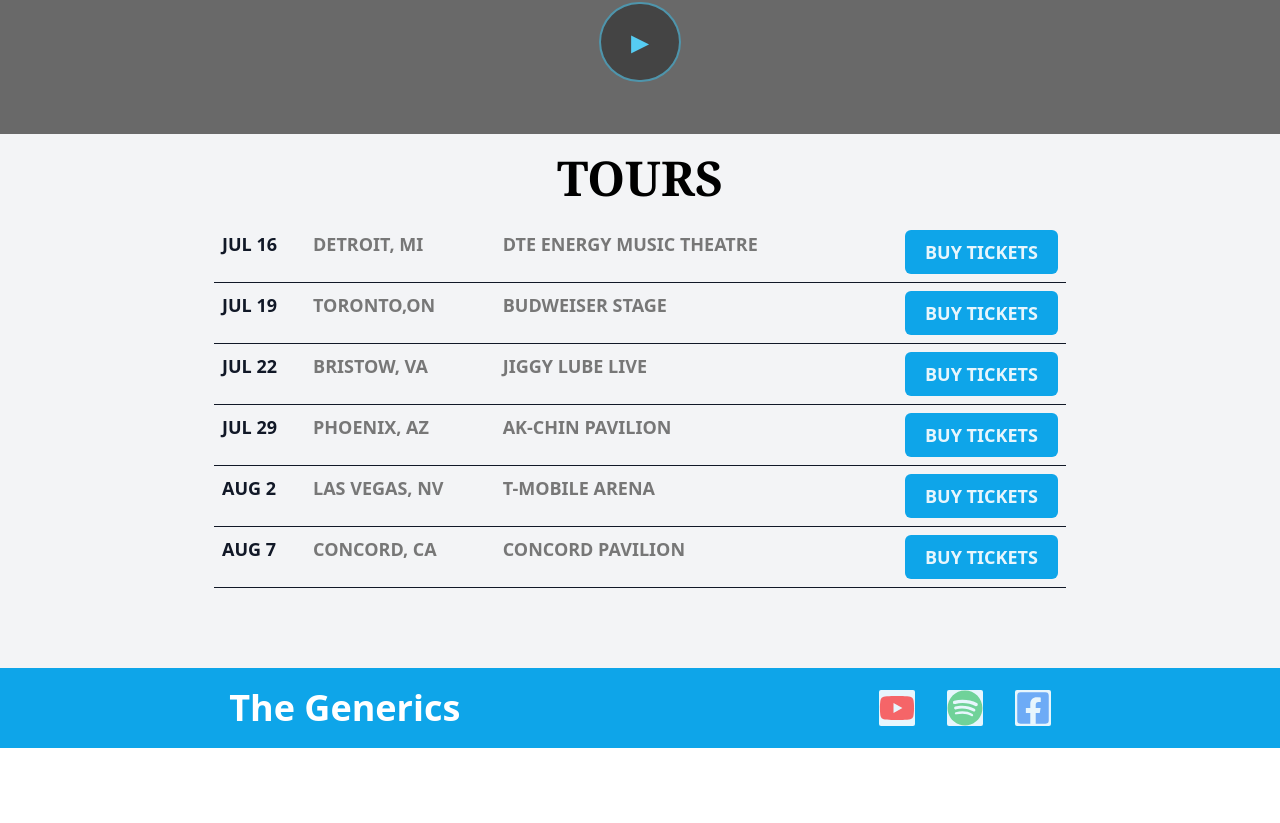
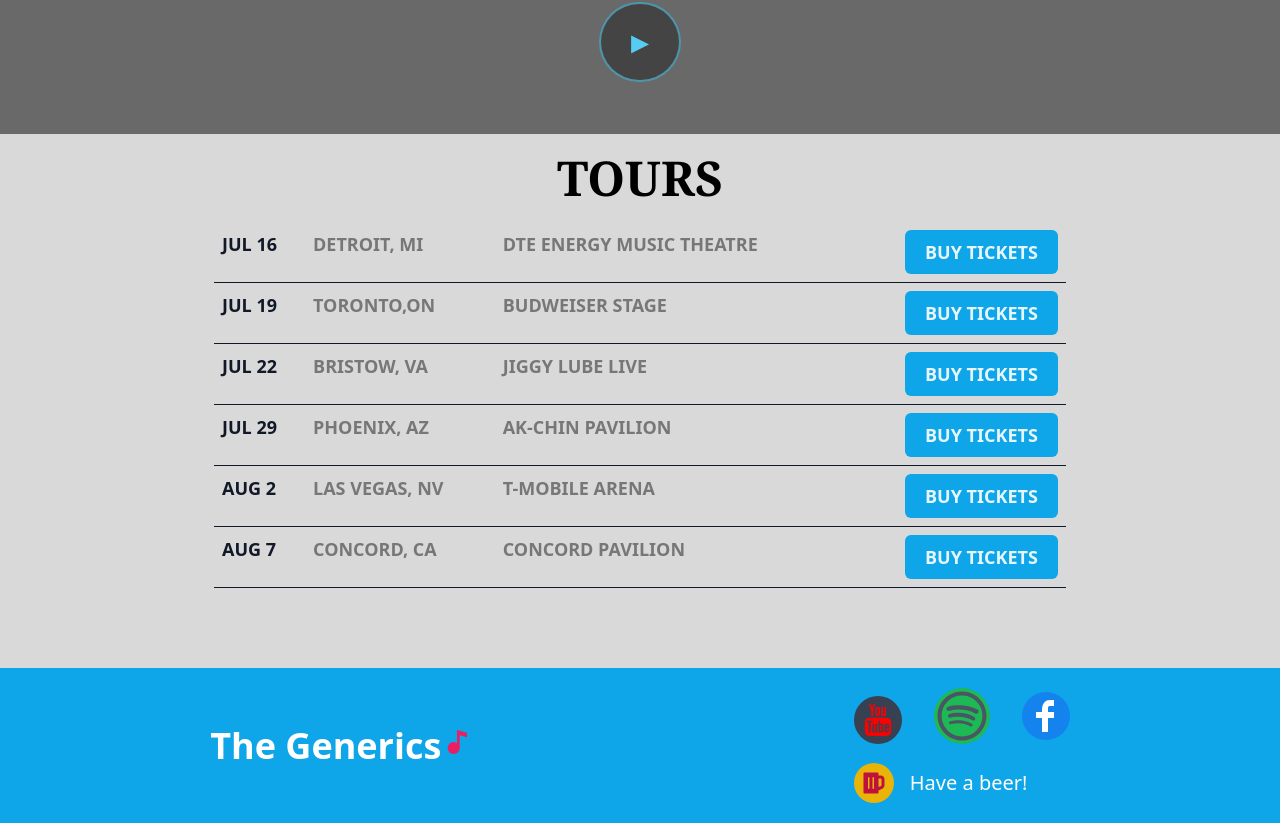
Before and after one commit to godseye1310/ecommerce-app, a React (Create React App) app: page /home in a window 1280 px wide. Shown: the part 294-1117 px from the top of the page. Before the commit the page ends 1042 px from the top, so only its background shows below. Built offline with nearby package versions, Linux system fonts and the light colour scheme.

Commit message:
styling finishing touches done

```diff
--- a/src/components/Cart/Cart.jsx
+++ b/src/components/Cart/Cart.jsx
@@ -39,6 +39,11 @@
 						</thead>
 					</table>
 				</div>
+				{!cart.length && (
+					<div className=" text-center text-white/75 bg-gray-400 bg-opacity-30 mx-4 my-10 rounded-md p-5 font-semibold transition ease-out duration-500">
+						Your Cart is currently Empty "_"
+					</div>
+				)}
 				<div className="overflow-y-auto rounded-b-lg max-h-[90%] cartList-scrollbar">
 					<table className="w-full text-sm text-left text-white/80 ">
 						<tbody className="w-full font-semibold max-xs:font-medium last-tr-td-padding">
--- a/src/components/Cart/CartItem.jsx
+++ b/src/components/Cart/CartItem.jsx
@@ -10,7 +10,7 @@
 	};
 
 	return (
-		<tr className=" odd:bg-green-300 odd:bg-opacity-15 even:bg-sky-500 even:bg-opacity-10 ">
+		<tr className=" odd:bg-teal-500 odd:bg-opacity-15 even:bg-cyan-500 even:bg-opacity-10 ">
 			<td className="pl-1 py-3 whitespace-nowrap w-[20%]">
 				<img
 					className="size-24 rounded-lg object-cover max-xs:size-16"
--- a/src/components/layout/Footer.jsx
+++ b/src/components/layout/Footer.jsx
@@ -1,32 +1,62 @@
 import React from 'react';
-import { FaYoutube, FaSpotify, FaFacebookSquare } from 'react-icons/fa';
+import { AiOutlineSpotify } from 'react-icons/ai';
+import { FaBeer } from 'react-icons/fa';
+import { FcMusic } from 'react-icons/fc';
+import { TfiYoutube } from 'react-icons/tfi';
+import { TiSocialFacebook } from 'react-icons/ti';
 
 const Footer = () => {
 	return (
 		<footer className=" bg-sky-500 text-white p-5 flex justify-around text-4xl items-center max-xs:text-xl w-full mt-auto ">
-			<div className=" text-center font-bold ">The Generics</div>
-			<div>
+			<div className=" text-center font-bold ">
+				<h3 className="flex">
+					The Generics
+					<span>
+						<FcMusic className="size-8" />
+					</span>
+				</h3>
+			</div>
+
+			<div className="flex flex-col gap-3">
 				<ul className="flex gap-8 items-center ">
-					<li className="bg-white/90 rounded-sm">
+					<li>
 						<a
 							href="https://www.youtube.com"
-							target=""
-							className="text-[#FF000096] hover:text-[#FF0000] "
+							target="_blank"
+							rel="noopener noreferrer"
+							className="inline-flex rounded-full bg-gray-700 hover:bg-black/75 p-2"
 						>
-							<FaYoutube />
+							<TfiYoutube className="size-8 max-xs:size-5 text-[#FF0000] " />
 						</a>
 					</li>
-					<li className="bg-white/90 rounded-sm">
-						<a href="https://spotify.com" className=" text-[#1DB95496] hover:text-[#1DB954]">
-							<FaSpotify />
+					<li>
+						<a
+							href="https://spotify.com"
+							target="_blank"
+							rel="noopener noreferrer"
+							className="inline-flex rounded-full bg-[#1DB954] hover:bg-[#1db954c5]"
+						>
+							<AiOutlineSpotify className="size-14 max-xs:size-10 hover:text-black/75 text-gray-600" />
 						</a>
 					</li>
-					<li className="bg-white/90 rounded-sm">
-						<a href="https://facebook.com" className=" text-[#1877F296] hover:text-[#1877F2] ">
-							<FaFacebookSquare />
+					<li>
+						<a
+							href="https://facebook.com"
+							target="_blank"
+							rel="noopener noreferrer"
+							className="inline-flex rounded-full bg-[#1876f2b6] hover:bg-[#0f77ff]"
+						>
+							<TiSocialFacebook className="size-12 max-xs:size-8" />
 						</a>
 					</li>
 				</ul>
+
+				<div className="flex items-center space-x-4">
+					<span className="inline-flex items-center justify-center p-2 bg-yellow-500 rounded-full">
+						<FaBeer className="text-rose-700 text-2xl" />
+					</span>
+					<p className="text-xl">Have a beer!</p>
+				</div>
 			</div>
 		</footer>
 	);
--- a/src/components/layout/Header.jsx
+++ b/src/components/layout/Header.jsx
@@ -2,6 +2,7 @@
 import { NavLink, useLocation } from 'react-router-dom';
 import HeaderCartBtn from '../Cart/HeaderCartBtn';
 import useAuth from '../../store/auth-context';
+import { FcMusic } from 'react-icons/fc';
 
 const Header = () => {
 	const location = useLocation();
@@ -96,8 +97,11 @@
 			</div>
 
 			<div className="pt-24 pb-8 flex flex-col items-center">
-				<h1 className="text-6xl text-center font-bold bg-clip-text text-transparent bg-gradient-to-r from-yellow-500 to-red-500 max-xs:text-4xl">
+				<h1 className="text-6xl text-center font-bold bg-clip-text text-transparent bg-gradient-to-r from-yellow-500 to-red-500 max-xs:text-4xl flex items-center">
 					The Generics
+					<span>
+						<FcMusic />
+					</span>
 				</h1>
 
 				{location.pathname === '/home' && (
--- a/src/components/layout/RootLayout.jsx
+++ b/src/components/layout/RootLayout.jsx
@@ -7,7 +7,7 @@
 
 const RootLayout = () => {
 	return (
-		<main className=" bg-gray-100 w-full min-h-screen flex flex-col items-center">
+		<main className=" bg-black/15 w-full min-h-screen flex flex-col items-center">
 			<CartProvider>
 				<CartDisplayProvider>
 					<Header />
```
Also changed, not shown: src/index.css (+12 -19 lines).
